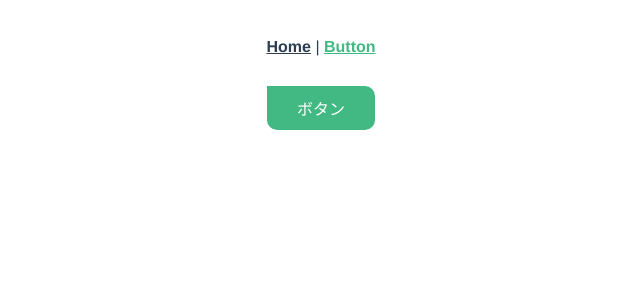
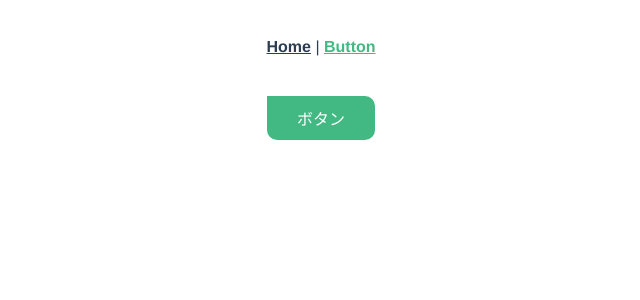
Before and after one commit to hirokazu1209/vue_training, a Vue app: page /button in a window 1280 px wide. Shown: the top 300 px of the page, without its empty margins (319-959 px from the left). Built offline with nearby package versions, Linux system fonts and the light colour scheme.

Commit message:
イベントハンドラ_クリックするとアラートを表示する

```diff
--- a/src/components/CButton.vue
+++ b/src/components/CButton.vue
@@ -1,12 +1,18 @@
 <template>
   <!-- イベントハンドリング -->
-  <div class="button">ボタン</div>
+  <div @click="$emit('alert')" class="button">ボタン</div>
 </template>
+
+<script>
+export default {
+}
+</script>
 
 <style>
 .button {
   display: inline-block;
   padding: 10px 30px;
+  margin: 10px;
   background: #42b983;
   color: #FFF;
   border-top-right-radius: 10px;
--- a/src/views/ButtonView.vue
+++ b/src/views/ButtonView.vue
@@ -1,6 +1,6 @@
 <template>
   <div>
-    <CButton />
+    <CButton @alert='alertMessage'></CButton>
   </div>
 </template>
 
@@ -11,6 +11,11 @@ export default {
   name: 'ButtonView',
   components: {
     CButton
+  },
+  methods: {
+    alertMessage() {
+      window.alert('これはテストです！')
+    }
   }
 }
 </script>
```
